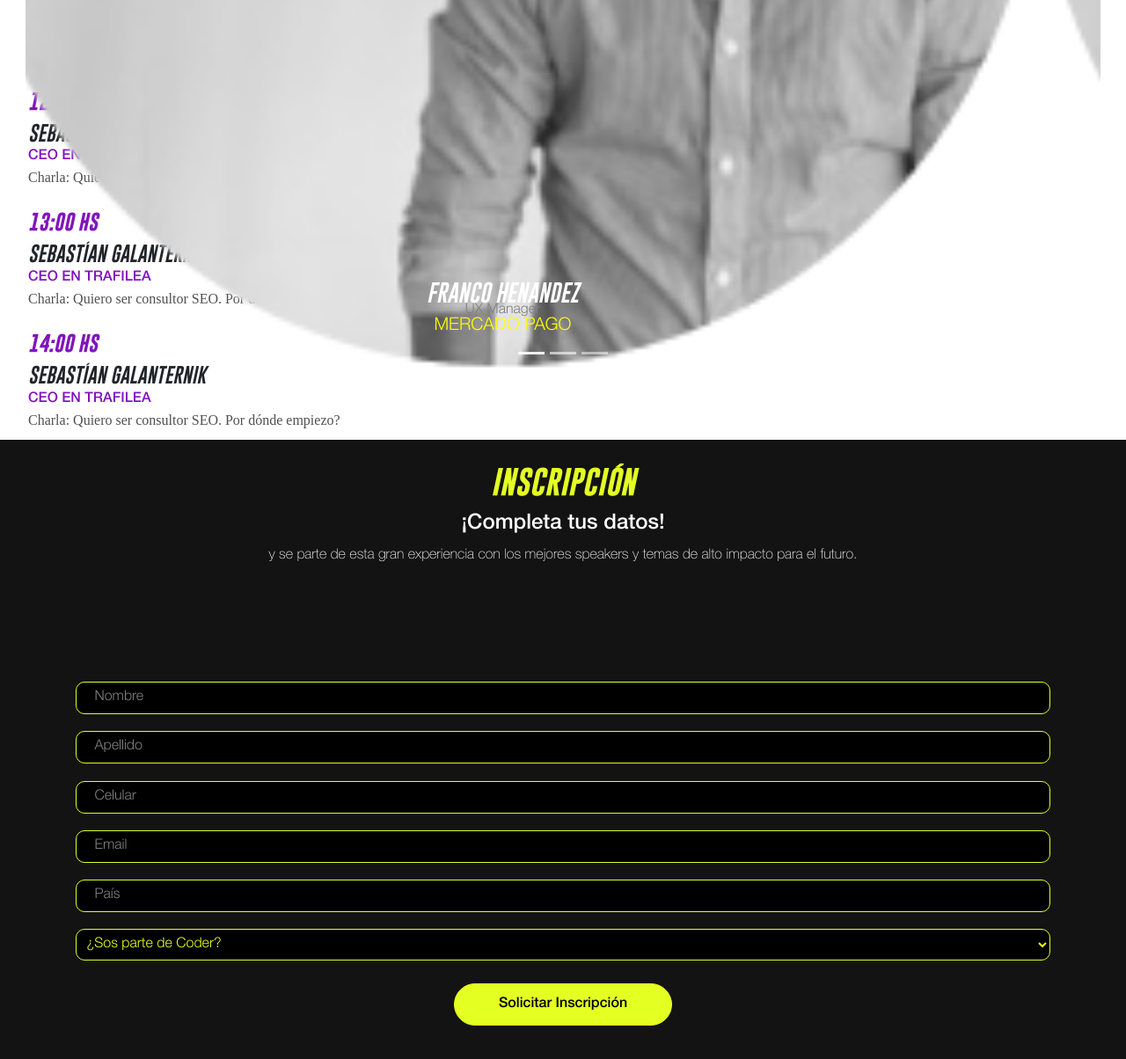
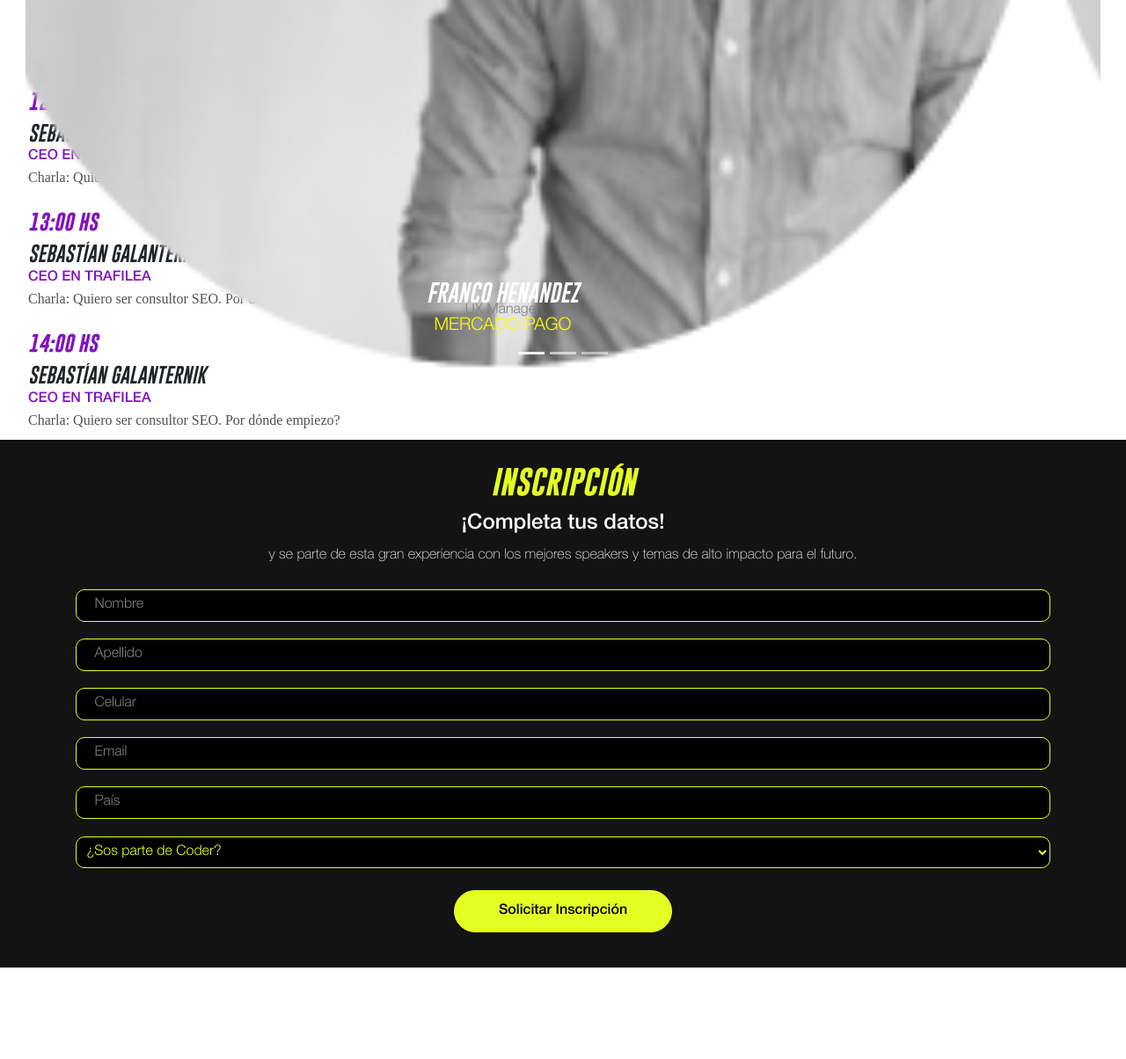
Before and after one commit to michelsalinas26/CoderConf, a website: page index.html in a window 1280 px wide. Shown: the part 4220-5424 px from the top of the page at 88% size. After the commit the page ends 5320 px from the top, so only its background shows below. Drawn offline with nearby package versions, Linux system fonts and the light colour scheme.

Commit message:
prueba del form

```diff
--- a/scss/_sixPage.scss
+++ b/scss/_sixPage.scss
@@ -1,7 +1,7 @@
 .sixPage {
     grid-area: sixPage;
     width: 100%;
-    height: 100vh;
+    /* height: 100vh; */
     padding: 1.5rem;
     background-color: #131313;
     display: flex;
@@ -9,7 +9,7 @@
     align-items: center;
     .sixPage-div {
         width: 100%;
-        height: 30%;
+        /* height: 30%; */
         .sixPage-div-h2 {
             font-family: gobold-bold;
             text-transform: uppercase;
@@ -35,7 +35,7 @@
     }
     .sixPage-form {
         width: 100%;
-        height: 70%;
+        /* height: 70%; */
         padding: 1rem 0rem;
         display: flex;
         flex-direction: column;
```
Also changed, not shown: css/style.css.
